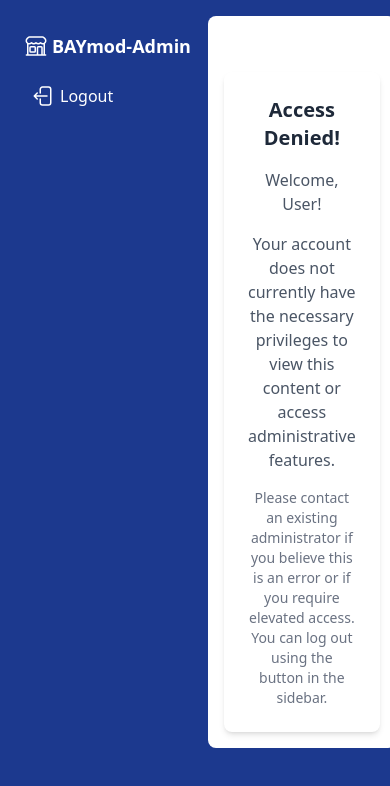
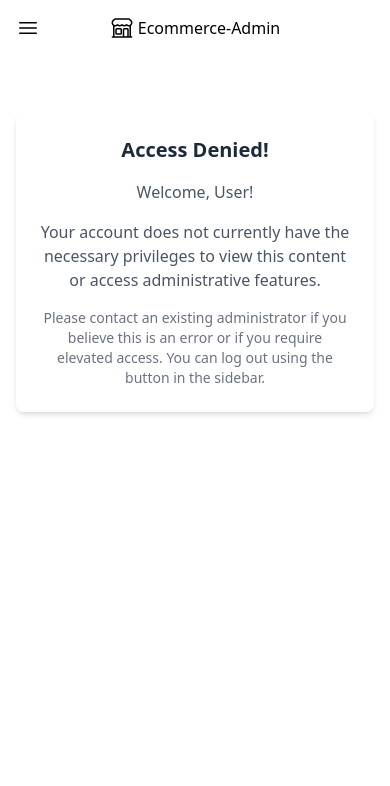
Before and after one commit to LUCIFER1144/BAYmod_Admin, a Next.js app: page /access-denied in a window 390 px wide. Shown: the top 786 px of the page. Built offline with nearby package versions, Linux system fonts and the light colour scheme; no server answers; sample sign-in values are in the browser's storage.

Commit message:
mobile optimization + some CSS styling.

```diff
--- a/components/Layout.js
+++ b/components/Layout.js
@@ -1,16 +1,18 @@
 import Nav from "@/components/Nav";
-import { useSession, signIn, signOut } from "next-auth/react"
+import { useSession, signIn, signOut,} from "next-auth/react"
+import { useState } from "react";
+import Logo from "./Logo";
 
 export default function Layout({ children }) {
+    const [showNav,setShowNav] = useState(false);
     const { data: session } = useSession()
     if (!session) {
         return (
-            <div className="bg-blue-900 w-screen h-screen flex items-center justify-center">
+            <div className="bg-bgGray w-screen h-screen flex items-center justify-center">
                 <div className="text-center">
                     <button
                         onClick={() => signIn('google', { prompt: 'select_account' })}
-                        className="bg-white p-2 px-4 rounded-lg"
-                    >
+                        className="bg-white p-2 px-4 rounded-lg">
                         Sign in
                     </button>
                 </div>
@@ -19,11 +21,23 @@
     }
 
     return (
-        <div className="bg-blue-900 min-h-screen flex items-start p-4">
-            <Nav />
-            <div className="bg-white flex-grow rounded-lg p-4">
-                {children}
-            </div>
+    <div className="bg-bgGray min-h-screen ">
+      <div className="block md:hidden flex items-center p-4">
+        <button onClick={() => setShowNav(true)}>
+          <svg xmlns="http://www.w3.org/2000/svg" viewBox="0 0 24 24" fill="currentColor" className="w-6 h-6">
+            <path fillRule="evenodd" d="M3 6.75A.75.75 0 013.75 6h16.5a.75.75 0 010 1.5H3.75A.75.75 0 013 6.75zM3 12a.75.75 0 01.75-.75h16.5a.75.75 0 010 1.5H3.75A.75.75 0 013 12zm0 5.25a.75.75 0 01.75-.75h16.5a.75.75 0 010 1.5H3.75a.75.75 0 01-.75-.75z" clipRule="evenodd" />
+          </svg>
+        </button>
+        <div className="flex grow justify-center mr-6">
+          <Logo />
         </div>
+      </div>
+      <div className="flex">
+        <Nav show={showNav} />
+        <div className="flex-grow p-4">
+          {children}
+        </div>
+      </div>
+    </div>
     );
 }
--- /dev/null
+++ b/components/Logo.js
@@ -0,0 +1,14 @@
+import Link from "next/link";
+
+export default function Logo() {
+  return (
+    <Link href={'/'} className="flex gap-1">
+      <svg xmlns="http://www.w3.org/2000/svg" fill="none" viewBox="0 0 24 24" strokeWidth={1.5} stroke="currentColor" className="w-6 h-6">
+        <path strokeLinecap="round" strokeLinejoin="round" d="M13.5 21v-7.5a.75.75 0 01.75-.75h3a.75.75 0 01.75.75V21m-4.5 0H2.36m11.14 0H18m0 0h3.64m-1.39 0V9.349m-16.5 11.65V9.35m0 0a3.001 3.001 0 003.75-.615A2.993 2.993 0 009.75 9.75c.896 0 1.7-.393 2.25-1.016a2.993 2.993 0 002.25 1.016c.896 0 1.7-.393 2.25-1.016a3.001 3.001 0 003.75.614m-16.5 0a3.004 3.004 0 01-.621-4.72L4.318 3.44A1.5 1.5 0 015.378 3h13.243a1.5 1.5 0 011.06.44l1.19 1.189a3 3 0 01-.621 4.72m-13.5 8.65h3.75a.75.75 0 00.75-.75V13.5a.75.75 0 00-.75-.75H6.75a.75.75 0 00-.75.75v3.75c0 .415.336.75.75.75z" />
+      </svg>
+      <span className="">
+          Ecommerce-Admin
+        </span>
+    </Link>
+  );
+}
--- a/components/Nav.js
+++ b/components/Nav.js
@@ -3,19 +3,19 @@
 import Link from "next/link";
 import { useRouter } from "next/router";
 
-export default function Nav() {
+export default function Nav({show}) {
     const { data: session } = useSession();
     const router = useRouter();
     const { pathname } = router;
-
+    const inactiveIcon = 'w-6 h-6';
+    const activeIcon = inactiveIcon + ' text-primary';
     const inactiveLink = 'flex gap-1 items-center';
-    const activeLink = inactiveLink + ' text-blue-900 bg-white rounded-l-lg';
+    const activeLink = inactiveLink + ' text-black bg-purple-200 rounded-sm';
 
     async function logout() {
         await router.push('/'); // Redirect client-side to login (which is '/')
         await signOut();
     }
-
     // If no session, don't render the navigation bar at all,
     // as the Layout component handles the sign-in screen.
     if (!session) {
@@ -23,20 +23,21 @@
     }
 
     return (
-        <aside className="text-white w-48 py-4 px-2 min-h-screen shrink-0">
+    <aside className={(show?'left-0':'-left-full')+" top-0 text-gray-500 p-4 fixed w-full bg-bgGray h-full md:static md:w-auto transition-all"}>
             {/* Logo/Brand Link - Only visible if Nav is rendered (i.e., user is logged in) */}
             <Link href={'/'} className="flex gap-1 mb-4 items-center">
                 <svg xmlns="http://www.w3.org/2000/svg" fill="none" viewBox="0 0 24 24" strokeWidth={1.5} stroke="currentColor" className="size-6">
                     <path strokeLinecap="round" strokeLinejoin="round" d="M13.5 21v-7.5a.75.75 0 0 1 .75-.75h3a.75.75 0 0 1 .75.75V21m-4.5 0H2.36m11.14 0H18m0 0h3.64m-1.39 0V9.349M3.75 21V9.349m0 0a3.001 3.001 0 0 0 3.75-.615A2.993 2.993 0 0 0 9.75 9.75c.896 0 1.7-.393 2.25-1.016a2.993 2.993 0 0 0 2.25 1.016c.896 0 1.7-.393 2.25-1.015a3.001 3.001 0 0 0 3.75.614m-16.5 0a3.004 3.004 0 0 1-.621-4.72l1.189-1.19A1.5 1.5 0 0 1 5.378 3h13.243a1.5 1.5 0 0 1 1.06.44l1.19 1.189a3 3 0 0 1-.621 4.72M6.75 18h3.75a.75.75 0 0 0 .75-.75V13.5a.75.75 0 0 0-.75-.75H6.75a.75.75 0 0 0-.75.75v3.75c0 .414.336.75.75.75Z" />
                 </svg>
-                <span className="text-lg font-bold">BAYmod-Admin</span>
+                <span className="bg-blue-300 text-lg font-bold text-black rounded-md">BAYmod-Admin</span>
             </Link>
 
             <nav className="flex flex-col gap-2">
                 {/* Dashboard Link - NOW ONLY VISIBLE TO ADMINS */}
                 {session.user.isAdmin && (
                     <Link href={'/'} className={pathname === '/' ? activeLink + ' w-full p-2' : inactiveLink + ' w-full p-2'}>
-                        <svg xmlns="http://www.w3.org/2000/svg" fill="none" viewBox="0 0 24 24" strokeWidth={1.5} stroke="currentColor" className="size-6">
+                        <svg xmlns="http://www.w3.org/2000/svg" fill="none" viewBox="0 0 24 24" strokeWidth={1.5} stroke="currentColor"
+                            className={pathname === '/' ? activeIcon : inactiveIcon}>
                             <path strokeLinecap="round" strokeLinejoin="round" d="m2.25 12 8.954-8.955c.44-.439 1.152-.439 1.591 0L21.75 12M4.5 9.75v10.125c0 .621.504 1.125 1.125 1.125H9.75v-4.875c0-.621.504-1.125 1.125-1.125h2.25c.621 0 1.125.504 1.125 1.125V21h4.125c.621 0 1.125-.504 1.125-1.125V9.75M8.25 21h8.25" />
                         </svg>
                         Dashboard
@@ -48,7 +49,8 @@
                     <>
                         {/* Products Link */}
                         <Link href={'/products'} className={pathname.includes('/products') ? activeLink + ' w-full p-2' : inactiveLink + ' w-full p-2'}>
-                            <svg xmlns="http://www.w3.org/2000/svg" fill="none" viewBox="0 0 24 24" strokeWidth={1.5} stroke="currentColor" className="size-6">
+                            <svg xmlns="http://www.w3.org/2000/svg" fill="none" viewBox="0 0 24 24" strokeWidth={1.5} stroke="currentColor"
+                                className={pathname.includes('/products') ? activeIcon : inactiveIcon}>
                                 <path strokeLinecap="round" strokeLinejoin="round" d="m20.25 7.5-.625 10.632a2.25 2.25 0 0 1-2.247 2.118H6.622a2.25 2.25 0 0 1-2.247-2.118L3.75 7.5M10 11.25h4M3.375 7.5h17.25c.621 0 1.125-.504 1.125-1.125v-1.5c0-.621-.504-1.125-1.125-1.125H3.375c-.621 0-1.125.504-1.125 1.125v1.5c0 .621.504 1.125 1.125 1.125Z" />
                             </svg>
                             Products
@@ -56,7 +58,8 @@
 
                         {/* Categories Link */}
                         <Link href={'/categories'} className={pathname.includes('/categories') ? activeLink + ' w-full p-2' : inactiveLink + ' w-full p-2'}>
-                            <svg xmlns="http://www.w3.org/2000/svg" fill="none" viewBox="0 0 24 24" strokeWidth={1.5} stroke="currentColor" className="size-6">
+                            <svg xmlns="http://www.w3.org/2000/svg" fill="none" viewBox="0 0 24 24" strokeWidth={1.5} stroke="currentColor"
+                                className={pathname.includes('/categories') ? activeIcon : inactiveIcon}>
                                 <path strokeLinecap="round" strokeLinejoin="round" d="M8.25 6.75h12M8.25 12h12m-12 5.25h12M3.75 6.75h.007v.008H3.75V6.75Zm.375 0a.375.375 0 1 1-.75 0 .375.375 0 0 1 .75 0ZM3.75 12h.007v.008H3.75V12Zm.375 0a.375.375 0 1 1-.75 0 .375.375 0 0 1 .75 0Zm-.375 5.25h.007v.008H3.75v-.008Zm.375 0a.375.375 0 1 1-.75 0 .375.375 0 0 1 .75 0Z" />
                             </svg>
                             Categories
@@ -64,7 +67,8 @@
 
                         {/* Orders Link */}
                         <Link href={'/orders'} className={pathname.includes('/orders') ? activeLink + ' w-full p-2' : inactiveLink + ' w-full p-2'}>
-                            <svg xmlns="http://www.w3.org/2000/svg" fill="none" viewBox="0 0 24 24" strokeWidth={1.5} stroke="currentColor" className="size-6">
+                            <svg xmlns="http://www.w3.org/2000/svg" fill="none" viewBox="0 0 24 24" strokeWidth={1.5} stroke="currentColor"
+                                className={pathname.includes('/orders') ? activeIcon : inactiveIcon}>
                                 <path strokeLinecap="round" strokeLinejoin="round" d="M3.75 12h16.5m-16.5 3.75h16.5M3.75 19.5h16.5M5.625 4.5h12.75a1.875 1.875 0 0 1 0 3.75H5.625a1.875 1.875 0 0 1 0-3.75Z" />
                             </svg>
                             Orders
@@ -72,7 +76,8 @@
 
                         {/* Settings Link */}
                         <Link href={'/settings'} className={pathname.includes('/settings') ? activeLink + ' w-full p-2' : inactiveLink + ' w-full p-2'}>
-                            <svg xmlns="http://www.w3.org/2000/svg" fill="none" viewBox="0 0 24 24" strokeWidth={1.5} stroke="currentColor" className="size-6">
+                            <svg xmlns="http://www.w3.org/2000/svg" fill="none" viewBox="0 0 24 24" strokeWidth={1.5} stroke="currentColor"
+                                className={pathname.includes('/settings') ? activeIcon : inactiveIcon}>
                                 <path strokeLinecap="round" strokeLinejoin="round" d="M10.343 3.94c.09-.542.56-.94 1.11-.94h1.093c.55 0 1.02.398 1.11.94l.149.894c.07.424.384.764.78.93.398.164.855.142 1.205-.108l.737-.527a1.125 1.125 0 0 1 1.45.12l.773.774c.39.389.44 1.002.12 1.45l-.527.737c-.25.35-.272.806-.107 1.204.165.397.505.71.93.78l.893.15c.543.09.94.559.94 1.109v1.094c0 .55-.397 1.02-.94 1.11l-.894.149c-.424.07-.764.383-.929.78-.165.398-.143.854.107 1.204l.527.738c.32.447.269 1.06-.12 1.45l-.774.773a1.125 1.125 0 0 1-1.449.12l-.738-.527c-.35-.25-.806-.272-1.203-.107-.398.165-.71.505-.781.929l-.149.894c-.09.542-.56.94-1.11.94h-1.094c-.55 0-1.019-.398-1.11-.94l-.148-.894c-.071-.424-.384-.764-.781-.93-.398.164-.854-.142-1.204.108l-.738.527c-.447.32-1.06.269-1.45-.12l-.773-.774a1.125 1.125 0 0 1-.12-1.45l.527-.737c.25-.35.272-.806.108-1.204-.165-.397-.506-.71-.93-.78l-.894-.15c-.542-.09-.94-.56-.94-1.109v-1.094c0-.55.398-1.02.94-1.11l.894-.149c.424-.07.765-.383.93-.78.165-.398.143-.854-.108-1.204l-.526-.738a1.125 1.125 0 0 1 .12-1.45l.773-.773a1.125 1.125 0 0 1 1.45-.12l.737.527c.35.25.807.272 1.204.107.397-.165.71-.505.78-.929l.15-.894Z" />
                                 <path strokeLinecap="round" strokeLinejoin="round" d="M15 12a3 3 0 1 1-6 0 3 3 0 0 1 6 0Z" />
                             </svg>
@@ -81,7 +86,8 @@
 
                         {/* Admin Link */}
                         <Link href={'/admin'} className={pathname.includes('/admin') ? activeLink + ' w-full p-2' : inactiveLink + ' w-full p-2'}>
-                            <svg xmlns="http://www.w3.org/2000/svg" fill="none" viewBox="0 0 24 24" strokeWidth={1.5} stroke="currentColor" className="size-6">
+                            <svg xmlns="http://www.w3.org/2000/svg" fill="none" viewBox="0 0 24 24" strokeWidth={1.5} stroke="currentColor"
+                                className={pathname.includes('/admin') ? activeIcon : inactiveIcon}>
                                 <path strokeLinecap="round" strokeLinejoin="round" d="M18 18.75V10.5m0 0a2.25 2.25 0 000-4.5H16.5m0 0a2.25 2.25 0 00-2.25 2.25V18m0 0a2.25 2.25 0 002.25 2.25H20.25a2.25 2.25 0 002.25-2.25V6.75a2.25 2.25 0 00-2.25-2.25H10.5A2.25 2.25 0 008.25 6.75v10.5m0 0a2.25 2.25 0 01-2.25 2.25H3.75A2.25 2.25 0 011.5 18.75V8.25a2.25 2.25 0 012.25-2.25h1.5m0 12h-.008v.008H5.25v-.008z" />
                             </svg>
                             Admin
--- a/pages/categories.js
+++ b/pages/categories.js
@@ -45,7 +45,6 @@
     };
 }
 // --- End getServerSideProps ---
-
 
 // --- Your existing Categories page component ---
 // The 'initialCategories' and 'session' props are now available directly from getServerSideProps
@@ -216,7 +215,7 @@
 
                             <button onClick={() => removeProperty(index)}
                                 type="button"
-                                className="btn-default">
+                                className="btn-red">
                                 Remove
                             </button>
                         </div>
@@ -227,7 +226,7 @@
                 {editedCategory && (
                     <button onClick={cancelEdit}
                         type="button"
-                        className="btn-default">
+                        className="btn-red">
                         Cancel
                     </button>
                 )}
@@ -283,7 +282,6 @@
         </Layout>
     );
 }
-
 export default withSwal(({swal, ref}) => (
     <Categories swal={swal} />
 ));
--- a/tailwind.config.js
+++ b/tailwind.config.js
@@ -13,7 +13,8 @@
       // 3. You need to define your 'colors' here
       colors: {
         primary: '#1E3A8A', // Define your custom 'primary' color (example hex code)
-        // You can add more custom colors here
+        highlight: '#eae8fb',
+        bgGray: 'fbfafd',
       },
     },
   },
```
Also changed, not shown: components/ProductForm.js (+6 -7 lines), styles/globals.css (+5 -4 lines).
